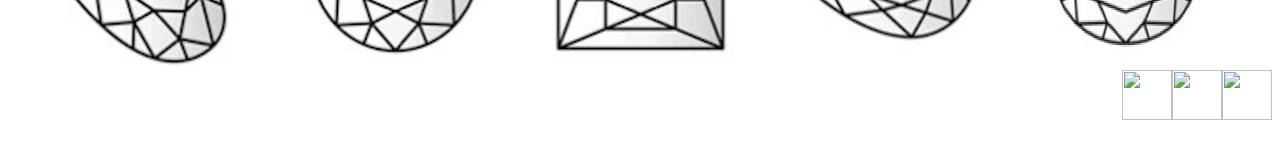
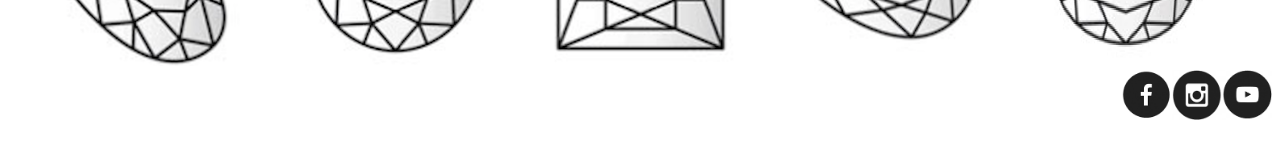
Before and after one commit to ManavShah44/Universal-Gem-Expor, a plain HTML site: page index.html in a window 1280 px wide. Shown: the part 345-504 px from the top of the page. Drawn offline with Linux system fonts and the light colour scheme.

Commit message:
Update index.html

```diff
--- a/index.html
+++ b/index.html
@@ -85,13 +85,13 @@
     </div>
     <div class="footer">
         <a href="#">
-            <img src="Icons/fb.png" width=50 height=50 />
+            <img src="fb.png" width=50 height=50 />
         </a>
         <a href="https://www.instagram.com/universal.gem.exports">
-            <img src="Icons/insta.png" width=50 height=50 />
+            <img src="insta.png" width=50 height=50 />
         </a>
         <a href="#">
-            <img src="Icons/youtube.png" width=50 height=50 />
+            <img src="youtube.png" width=50 height=50 />
         </a>
     </div>
 
```
